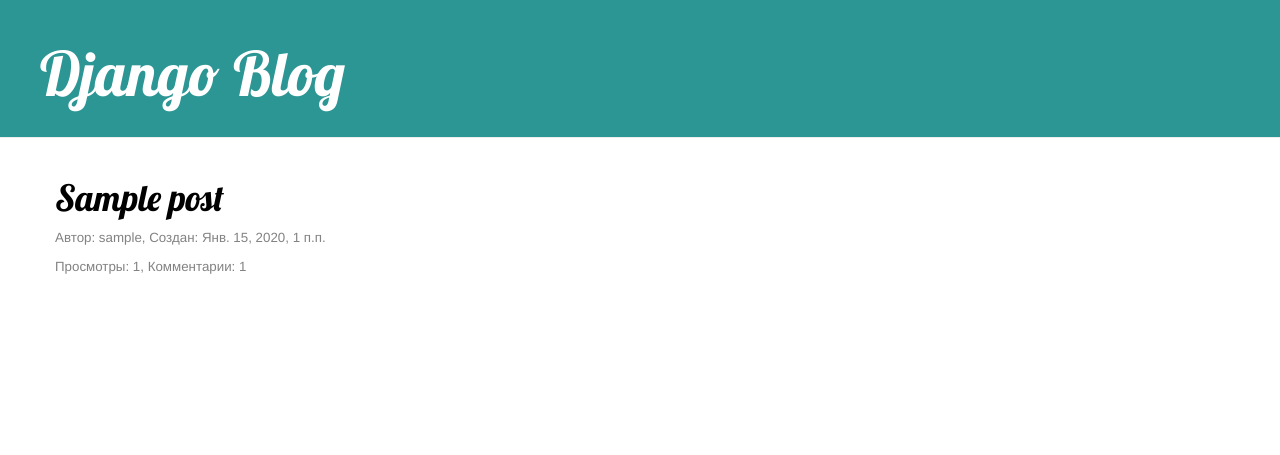
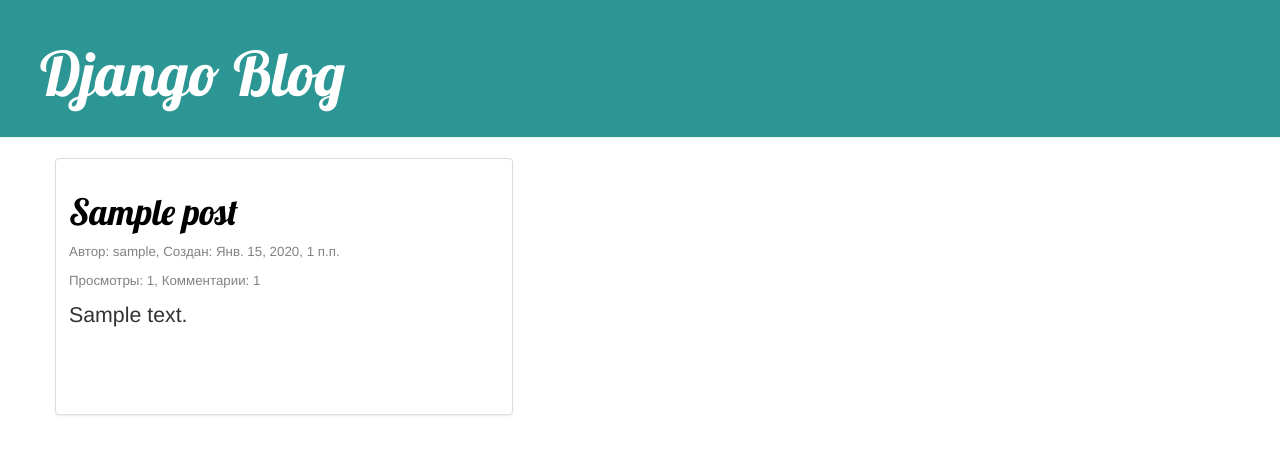
Before and after one commit to anvandev/TMS_Django, a Django app: page /post/list/ in a window 1280 px wide. Shown: the top 455 px of the page. Run offline with Django 3.2, Linux system fonts and the light colour scheme; tables that the repository leaves empty hold one stand-in row (values such as "Sample post"); some libraries are stand-ins or nearby versions.

Commit message:
change post list style - add blocks of posts

```diff
--- a/post/static/css/post.css
+++ b/post/static/css/post.css
@@ -16,6 +16,7 @@
 }
 
 h1, h2, h3, h4 {
+    color: black;
     font-family: 'Lobster', cursive;
 }
 
--- a/post/templates/post/base.html
+++ b/post/templates/post/base.html
@@ -22,7 +22,8 @@
 
         <div class="content container">
             <div class="row">
-                <div class="col-md-8">
+                <div>
+<!--                <div class="col-md-8">-->
 
                     {% block content %}
                     {% endblock %}
--- a/post/templates/post/post_list.html
+++ b/post/templates/post/post_list.html
@@ -2,13 +2,23 @@
 
 {% block content %}
     {% for post in posts %}
-        <div class="post">
-            <h1><a href="{% url 'post_detail' post_pk=post.pk %}">{{ post.title }}</a></h1>
-            <div class="date">
-                <p> Автор: {{ post.author }}, Создан: {{ post.created_date }}</p>
-                <p> Просмотры: {{ post.view }}, Комментарии: {{ post.comments.count }} </p>
+<!--        <div class="col-sm-6">-->
+        <div class="col-sm-6 col-md-5">
+<!--            <div class="card" style="width: 50rem;">-->
+            <div class="thumbnail">
+<!--                <div class="card-body">-->
+                <div class="caption">
+                    <div class="post">
+                        <h1><a href="{% url 'post_detail' post_pk=post.pk %}">{{ post.title }}</a></h1>
+                        <!--  <img src="..." class="card-img-top" alt="...">-->
+                        <div class="date">
+                            <p> Автор: {{ post.author }}, Создан: {{ post.created_date }}</p>
+                            <p> Просмотры: {{ post.view }}, Комментарии: {{ post.comments.count }} </p>
+                        </div>
+                        <p>{{ post.text|linebreaksbr|truncatechars:40 }}</p>
+                    </div>
+                </div>
             </div>
-<!--            <p>{{ post.text|linebreaksbr }}</p>-->
         </div>
     {% endfor %}
 {% endblock %}
```
